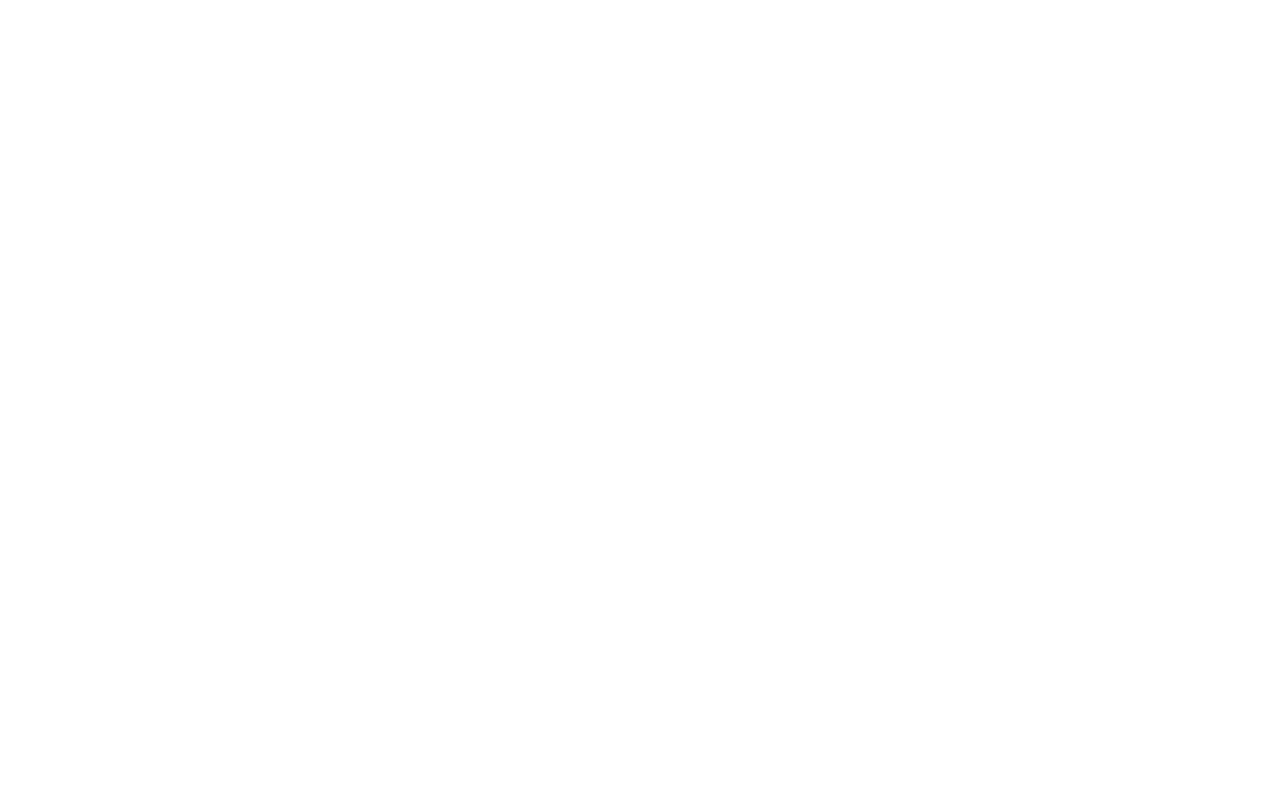
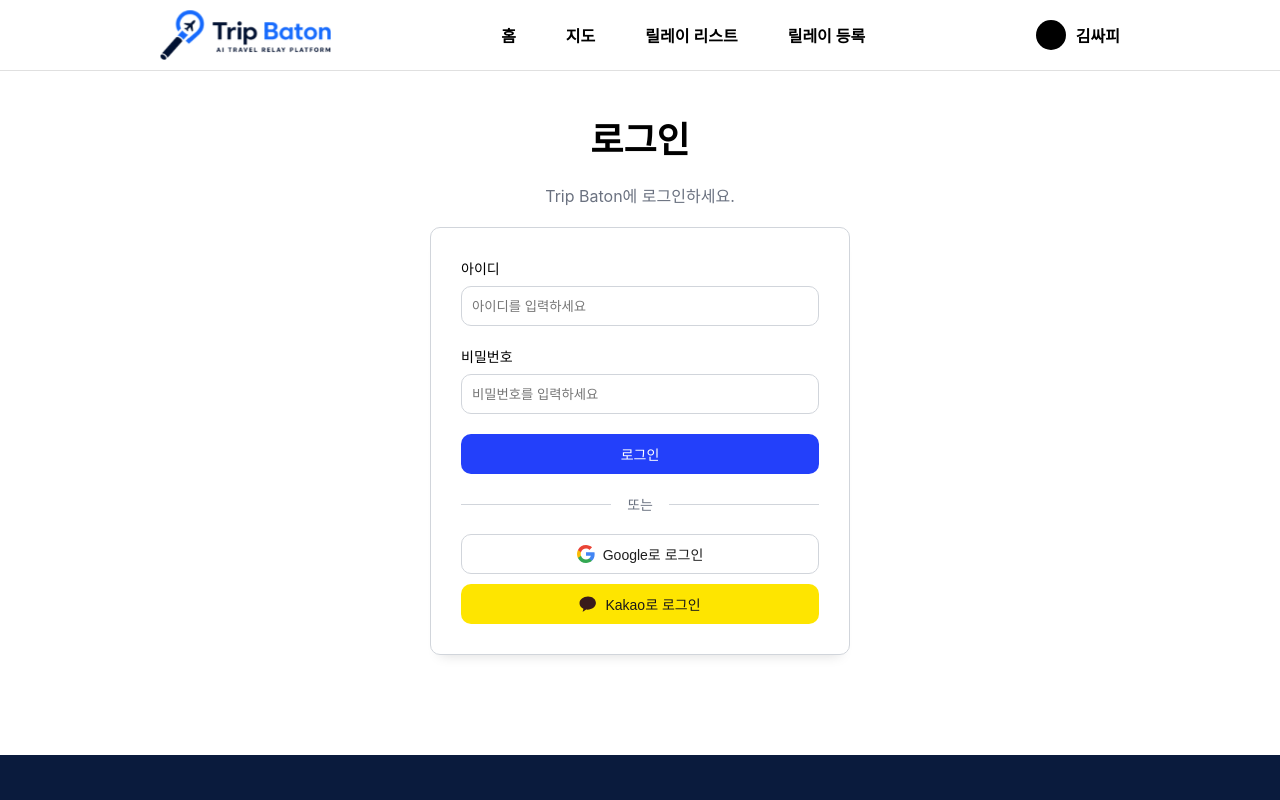
Before and after one commit to SSAFY-TRIP-AL/ssafy_trip_web, a React (Vite) app: page /auth/login in a window 1280 px wide. Before the commit this address had no page. Shown: the top 800 px of the page. Built offline with nearby package versions, Linux system fonts and the light colour scheme; a web font is replaced by a local one.

Commit message:
feat: 로그인 UI 구현

```diff
--- a/src/App.tsx
+++ b/src/App.tsx
@@ -3,6 +3,7 @@
 import DesktopLayout from "./layout/DesktopLayout";
 import Main from "./page/Main/Main";
 import SignUpDesktop from "./page/auth/SignUp/ui/SignUpDesktop";
+import LoginDesktop from "./page/auth/Login/ui/LoginDesktop";
 
 function App() {
   useEffect(() => {
@@ -23,6 +24,7 @@
       <Route path="/" element={<DesktopLayout />}>
         <Route index element={<Main />} />
         <Route path="/auth/signup" element={<SignUpDesktop />} />
+        <Route path="/auth/login" element={<LoginDesktop />} />
       </Route>
     </Routes>
   );
--- a/src/page/auth/Login/css/LoginDesktop.module.css
+++ b/src/page/auth/Login/css/LoginDesktop.module.css
@@ -0,0 +1,47 @@
+.loginText {
+  color: var(--color-gray-500);
+}
+.divider {
+  display: flex;
+  align-items: center;
+  gap: 16px;
+  color: var(--color-gray-500);
+}
+
+.divider::before,
+.divider::after {
+  content: "";
+  flex: 1;
+  height: 1px;
+  background-color: var(--color-gray-300);
+}
+.divider span {
+  font-size: 14px;
+}
+.socialContainer {
+  display: flex;
+  flex-direction: column;
+  gap: 10px;
+}
+.socialBtn {
+  display: flex;
+  align-items: center;
+  justify-content: center;
+  gap: 8px;
+  width: 100%;
+  height: 40px;
+  border-radius: var(--border-radius-10);
+  font-size: 14px;
+  font-weight: 500;
+  cursor: pointer;
+}
+.googleBtn {
+  background-color: var(--color-pure-white);
+  border: 1px solid var(--color-gray-300);
+  color: #1f1f1f;
+}
+.kakaoBtn {
+  background-color: #fee500;
+  border: none;
+  color: #191919;
+}
--- a/src/page/auth/Login/ui/LoginDesktop.tsx
+++ b/src/page/auth/Login/ui/LoginDesktop.tsx
@@ -1,3 +1,98 @@
+import "../../../../style.css";
+import "../../auth.css";
+import loginStyle from "../css/LoginDesktop.module.css";
+
+function GoogleIcon() {
+  return (
+    <svg width="18" height="18" viewBox="0 0 18 18" aria-hidden="true">
+      <path
+        fill="#4285F4"
+        d="M17.64 9.2c0-.637-.057-1.251-.164-1.84H9v3.481h4.844a4.14 4.14 0 0 1-1.796 2.716v2.259h2.908c1.702-1.567 2.684-3.875 2.684-6.615z"
+      />
+      <path
+        fill="#34A853"
+        d="M9 18c2.43 0 4.467-.806 5.956-2.18l-2.908-2.259c-.806.54-1.837.86-3.048.86-2.344 0-4.328-1.584-5.036-3.711H.957v2.332A8.997 8.997 0 0 0 9 18z"
+      />
+      <path
+        fill="#FBBC05"
+        d="M3.964 10.71A5.41 5.41 0 0 1 3.682 9c0-.593.102-1.17.282-1.71V4.958H.957A8.996 8.996 0 0 0 0 9c0 1.452.348 2.827.957 4.042l3.007-2.332z"
+      />
+      <path
+        fill="#EA4335"
+        d="M9 3.58c1.321 0 2.508.454 3.44 1.345l2.582-2.58C13.463.891 11.426 0 9 0A8.997 8.997 0 0 0 .957 4.958L3.964 7.29C4.672 5.163 6.656 3.58 9 3.58z"
+      />
+    </svg>
+  );
+}
+
+function KakaoIcon() {
+  return (
+    <svg width="18" height="18" viewBox="0 0 18 18" aria-hidden="true">
+      <path
+        fill="#391B1B"
+        d="M9 1.5C4.305 1.5.5 4.477.5 8.143c0 2.357 1.564 4.428 3.92 5.605-.17.638-.617 2.305-.706 2.662-.11.444.163.438.343.319.142-.094 2.262-1.534 3.182-2.16.385.056.78.085 1.184.085 4.695 0 8.5-2.977 8.5-6.643S13.695 1.5 9 1.5z"
+      />
+    </svg>
+  );
+}
+
 export default function LoginDesktop() {
-  return <div>로그인</div>;
+  const fields = [
+    {
+      id: "userId",
+      label: "아이디",
+      type: "text",
+      placeholder: "아이디를 입력하세요",
+    },
+    {
+      id: "password",
+      label: "비밀번호",
+      type: "password",
+      placeholder: "비밀번호를 입력하세요",
+    },
+  ];
+  return (
+    <div className="container">
+      <div className="authContainer">
+        <span className="trip-h1">로그인</span>
+        <span className={`trip-body1 ${loginStyle.loginText}`}>
+          Trip Baton에 로그인하세요.
+        </span>
+        <form className="authForm">
+          {fields.map(({ id, label, type, placeholder }) => {
+            return (
+              <div key={id} className="authField">
+                <label htmlFor={id}>{label}</label>
+                <div className="authInputBox">
+                  <input id={id} type={type} placeholder={placeholder} />
+                </div>
+              </div>
+            );
+          })}
+          <button type="submit" className="authBtn">
+            로그인
+          </button>
+          <div className={loginStyle.divider}>
+            <span>또는</span>
+          </div>
+          <div className={loginStyle.socialContainer}>
+            <button
+              type="button"
+              className={`${loginStyle.socialBtn} ${loginStyle.googleBtn}`}
+            >
+              <GoogleIcon />
+              Google로 로그인
+            </button>
+            <button
+              type="button"
+              className={`${loginStyle.socialBtn} ${loginStyle.kakaoBtn}`}
+            >
+              <KakaoIcon />
+              Kakao로 로그인
+            </button>
+          </div>
+        </form>
+      </div>
+    </div>
+  );
 }
--- a/src/page/auth/SignUp/css/SignUpDesktop.module.css
+++ b/src/page/auth/SignUp/css/SignUpDesktop.module.css
@@ -1,10 +1,3 @@
-.signupContainer {
-  display: flex;
-  flex-direction: column;
-  align-items: center;
-  gap: 20px;
-  margin-top: 40px;
-}
 .signupText {
   display: flex;
   flex-direction: column;
@@ -14,46 +7,11 @@
 .signupText span {
   color: var(--color-gray-500);
 }
-.signupForm {
-  display: flex;
-  flex-direction: column;
-  gap: 20px;
-  width: 420px;
-  padding: 30px;
-  box-sizing: border-box;
-  border: 1px solid var(--color-gray-300);
-  border-radius: var(--border-radius-10);
-  box-shadow: var(--box-shadow-form);
-}
-.signupField {
-  display: flex;
-  flex-direction: column;
-  gap: 8px;
-}
-.signupField > label {
-  font-size: 14px;
-}
-.signupInputBox {
-  position: relative;
-  display: flex;
-  align-items: center;
-}
-.signupInputBox input {
-  width: 100%;
-  border: 1px solid var(--color-gray-300);
-  border-radius: var(--border-radius-10);
-  height: 40px;
-  color: var(--color-gray-500);
-  padding: 10px;
-  box-sizing: border-box;
-}
+
 .signupInputBox:has(.signupEyeBtn) input {
   padding-right: 36px;
 }
-.signupInputBox input:focus {
-  outline: none;
-  border-color: var(--color-electric-blue);
-}
+
 .signupEyeBtn {
   position: absolute;
   right: 10px;
@@ -65,15 +23,6 @@
   align-items: center;
   padding: 0;
 }
-.signupBtn {
-  background-color: var(--color-electric-blue);
-  border: none;
-  color: var(--color-pure-white);
-  font-size: 14px;
-  font-weight: 300;
-  border-radius: var(--border-radius-10);
-  height: 40px;
-}
 .signupForm > span {
   display: flex;
   justify-content: center;
--- a/src/page/auth/SignUp/ui/SignUpDesktop.tsx
+++ b/src/page/auth/SignUp/ui/SignUpDesktop.tsx
@@ -2,18 +2,46 @@
 import { useState } from "react";
 import signupStyle from "../css/SignUpDesktop.module.css";
 import "../../../../style.css";
+import "../../auth.css";
 
 const fields = [
-  { id: "userId", label: "아이디", type: "text", placeholder: "아이디를 입력하세요" },
+  {
+    id: "userId",
+    label: "아이디",
+    type: "text",
+    placeholder: "아이디를 입력하세요",
+  },
   { id: "name", label: "이름", type: "text", placeholder: "이름을 입력하세요" },
-  { id: "password", label: "비밀번호", type: "password", placeholder: "비밀번호를 입력하세요" },
-  { id: "passwordConfirm", label: "비밀번호 확인", type: "password", placeholder: "비밀번호를 다시 입력하세요" },
-  { id: "email", label: "이메일", type: "email", placeholder: "이메일을 입력하세요" },
-  { id: "phone", label: "전화번호", type: "tel", placeholder: "전화번호를 입력하세요" },
+  {
+    id: "password",
+    label: "비밀번호",
+    type: "password",
+    placeholder: "비밀번호를 입력하세요",
+  },
+  {
+    id: "passwordConfirm",
+    label: "비밀번호 확인",
+    type: "password",
+    placeholder: "비밀번호를 다시 입력하세요",
+  },
+  {
+    id: "email",
+    label: "이메일",
+    type: "email",
+    placeholder: "이메일을 입력하세요",
+  },
+  {
+    id: "phone",
+    label: "전화번호",
+    type: "tel",
+    placeholder: "전화번호를 입력하세요",
+  },
 ];
 
 export default function SignUpDesktop() {
-  const [passwordVisible, setPasswordVisible] = useState<Record<string, boolean>>({
+  const [passwordVisible, setPasswordVisible] = useState<
+    Record<string, boolean>
+  >({
     password: false,
     passwordConfirm: false,
   });
@@ -24,21 +52,21 @@
 
   return (
     <div className="container">
-      <div className={signupStyle.signupContainer}>
+      <div className="authContainer">
         <span className="trip-h1">회원가입</span>
         <div className={signupStyle.signupText}>
-          <span className="trip-body1">여행 릴레이 서비스에 가입하고 </span>
+          <span className="trip-body1">Trip Baton에 가입하고 </span>
           <span className="trip-body1">나만의 여행을 시작해보세요. </span>
         </div>
-        <form className={signupStyle.signupForm}>
+        <form className={`authForm ${signupStyle.signupForm}`}>
           {fields.map(({ id, label, type, placeholder }) => {
             const isPassword = type === "password";
             const inputType = isPassword && passwordVisible[id] ? "text" : type;
 
             return (
-              <div key={id} className={signupStyle.signupField}>
+              <div key={id} className="authField">
                 <label htmlFor={id}>{label}</label>
-                <div className={signupStyle.signupInputBox}>
+                <div className={`authInputBox ${signupStyle.signupInputBox}`}>
                   <input id={id} type={inputType} placeholder={placeholder} />
                   {isPassword && (
                     <button
@@ -46,14 +74,18 @@
                       className={signupStyle.signupEyeBtn}
                       onClick={() => toggleVisible(id)}
                     >
-                      {passwordVisible[id] ? <EyeOff size={16} /> : <Eye size={16} />}
+                      {passwordVisible[id] ? (
+                        <EyeOff size={16} />
+                      ) : (
+                        <Eye size={16} />
+                      )}
                     </button>
                   )}
                 </div>
               </div>
             );
           })}
-          <button type="submit" className={signupStyle.signupBtn}>
+          <button type="submit" className="authBtn">
             회원가입
           </button>
           <span>
--- /dev/null
+++ b/src/page/auth/auth.css
@@ -0,0 +1,53 @@
+.authContainer {
+  display: flex;
+  flex-direction: column;
+  align-items: center;
+  gap: 20px;
+  margin-top: 40px;
+}
+.authForm {
+  display: flex;
+  flex-direction: column;
+  gap: 20px;
+  width: 420px;
+  padding: 30px;
+  box-sizing: border-box;
+  border: 1px solid var(--color-gray-300);
+  border-radius: var(--border-radius-10);
+  box-shadow: var(--box-shadow-form);
+}
+.authField {
+  display: flex;
+  flex-direction: column;
+  gap: 8px;
+}
+.authField > label {
+  font-size: 14px;
+}
+.authInputBox {
+  position: relative;
+  display: flex;
+  align-items: center;
+}
+.authInputBox input {
+  width: 100%;
+  border: 1px solid var(--color-gray-300);
+  border-radius: var(--border-radius-10);
+  height: 40px;
+  color: var(--color-gray-500);
+  padding: 10px;
+  box-sizing: border-box;
+}
+.authInputBox input:focus {
+  outline: none;
+  border-color: var(--color-electric-blue);
+}
+.authBtn {
+  background-color: var(--color-electric-blue);
+  border: none;
+  color: var(--color-pure-white);
+  font-size: 14px;
+  font-weight: 300;
+  border-radius: var(--border-radius-10);
+  height: 40px;
+}
```
